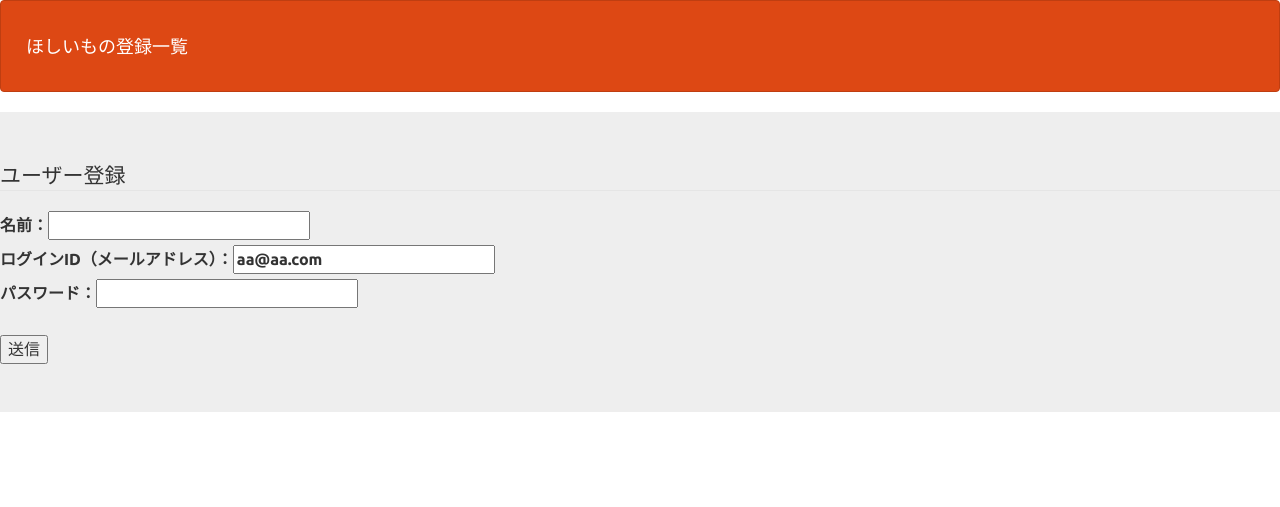
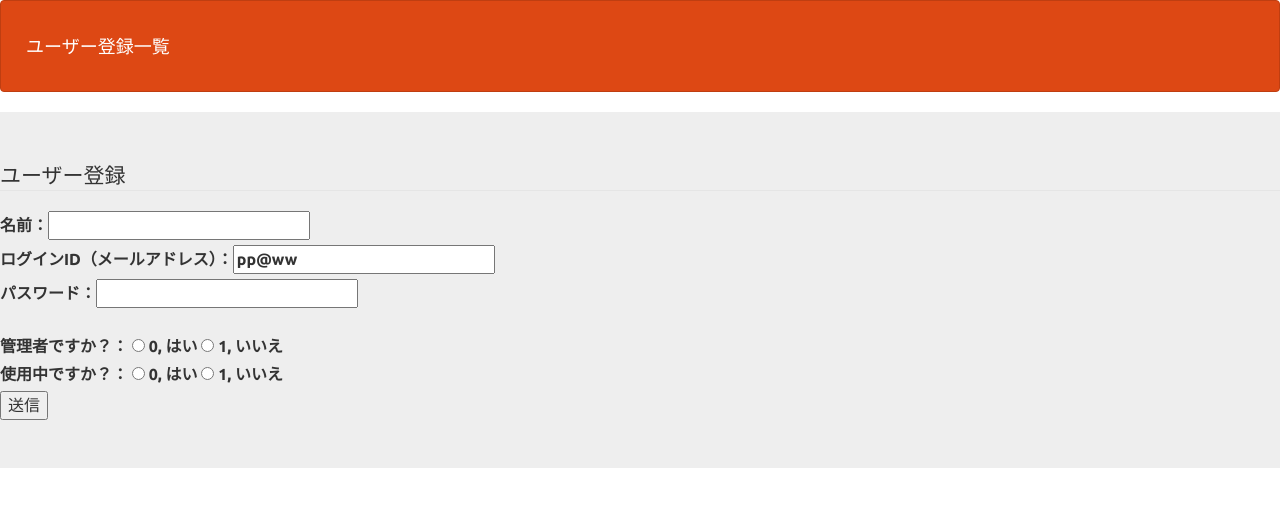
Before and after one commit to KJR-SCOTT/35_07_HagiharaKojuro, a PHP site: page /index_userregi.php in a window 1280 px wide. Shown: the top 507 px of the page. Run offline with PHP 8.4, Linux system fonts and the light colour scheme.

Commit message:
0609事業前に更新。動くようになりました。

```diff
--- a/kadai0607/php0320180602/presentregi/index_kadai.php
+++ b/kadai0607/php0320180602/presentregi/index_kadai.php
@@ -12,7 +12,7 @@
 <header>
   <nav class="navbar navbar-default">
     <div class="container-fluid">
-    <div class="navbar-header"><a class="navbar-brand" href="select_kadai.php">ユーザー一覧</a></div>
+    <div class="navbar-header"><a class="navbar-brand" href="select_kadai.php">登録プレゼント一覧</a></div>
   </nav>
 </header>
 <!-- Head[End] -->
--- a/kadai0607/php0320180602/presentregi/select_kadai.php
+++ b/kadai0607/php0320180602/presentregi/select_kadai.php
@@ -48,7 +48,7 @@ if($status==false){
 <meta charset="utf-8">
 <meta http-equiv="X-UA-Compatible" content="IE=edge">
 <meta name="viewport" content="width=device-width, initial-scale=1">
-<title>フリーアンケート表示</title>
+<title>プレゼント表示</title>
 <link rel="stylesheet" href="css/range.css">
 <link href="css/bootstrap.min.css" rel="stylesheet">
 <style>div{padding: 10px;font-size:16px;}</style>
--- a/kadai0607/php0320180602/userregi/index_userregi.php
+++ b/kadai0607/php0320180602/userregi/index_userregi.php
@@ -12,7 +12,7 @@
 <header>
   <nav class="navbar navbar-default">
     <div class="container-fluid">
-    <div class="navbar-header"><a class="navbar-brand" href="select_userregi.php">ほしいもの登録一覧</a></div>
+    <div class="navbar-header"><a class="navbar-brand" href="select_userregi.php">ユーザー登録一覧</a></div>
   </nav>
 </header>
 <!-- Head[End] -->
@@ -23,10 +23,19 @@
    <fieldset>
     <legend>ユーザー登録</legend>
      <label>名前：<input type="text" name="name"required></label><br>
-     <label>ログインID（メールアドレス）：<input type="text" name="mail" value="aa@aa.com" required></label><br>
-     <label>パスワード：<input type="text" name="pass" required></label><br>
+     <label>ログインID（メールアドレス）：<input type="text" name="lid" value="pp@ww" required></label><br>
+     <label>パスワード：<input type="text" name="lpw" required></label><br>
      <br>
 <!-- 管理者フラグの立て方をどうするか-->
+     <label>管理者ですか？：
+     <input type="radio" name="kanri_flg" value="0"required> 0, はい
+     <input type="radio" name="kanri_flg" value="1"> 1, いいえ
+     </label><br>
+     <label>使用中ですか？：
+     <input type="radio" name="life_flg" value="0"required> 0, はい
+     <input type="radio" name="life_flg" value="1"> 1, いいえ
+     </label><br>
+
      <input type="submit" value="送信">
     </fieldset>
   </div>
--- a/kadai0607/php0320180602/userregi/select_userregi.php
+++ b/kadai0607/php0320180602/userregi/select_userregi.php
@@ -29,7 +29,7 @@ if($status==false){
     //id=の後に変数をいれる//'..'の中に変数
 
     // 【質問】flgをどうするか！？
-    $view .= $result["name"]."[".$result["mail"]."]"."[".$result["pass"]."]";
+    $view .= $result["name"]."[".$result["lid"]."]"."[".$result["lpw"]."]";
 
     $view .='</a>';
     //ここから削除
```
Also changed, not shown: kadai0607/php0320180602/userregi/detail_userregi.php (+9 -0 lines), kadai0607/php0320180602/userregi/insert_userregi.php (+18 -14 lines), kadai0607/php0320180602/userregi/update_userregi.php (+12 -6 lines).
